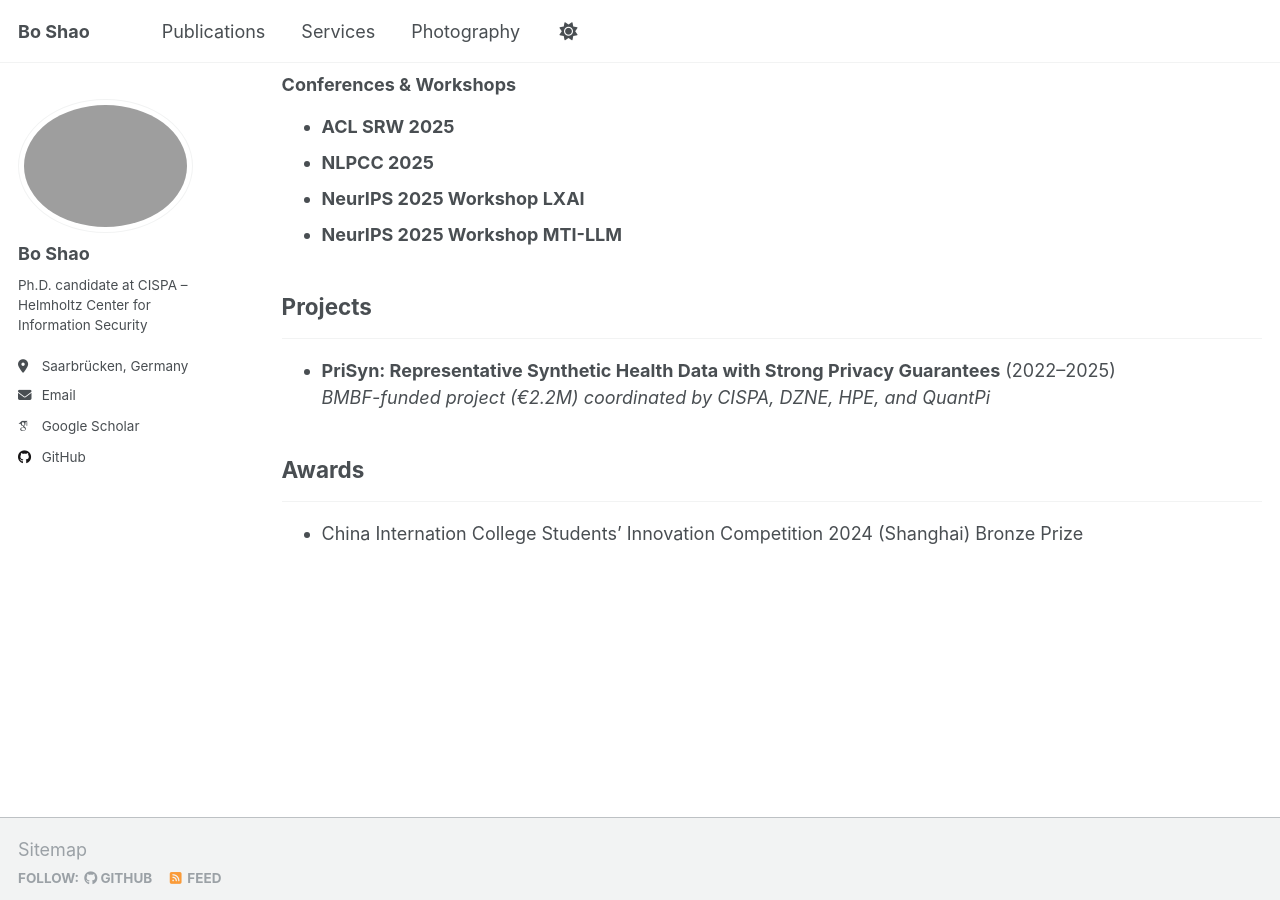
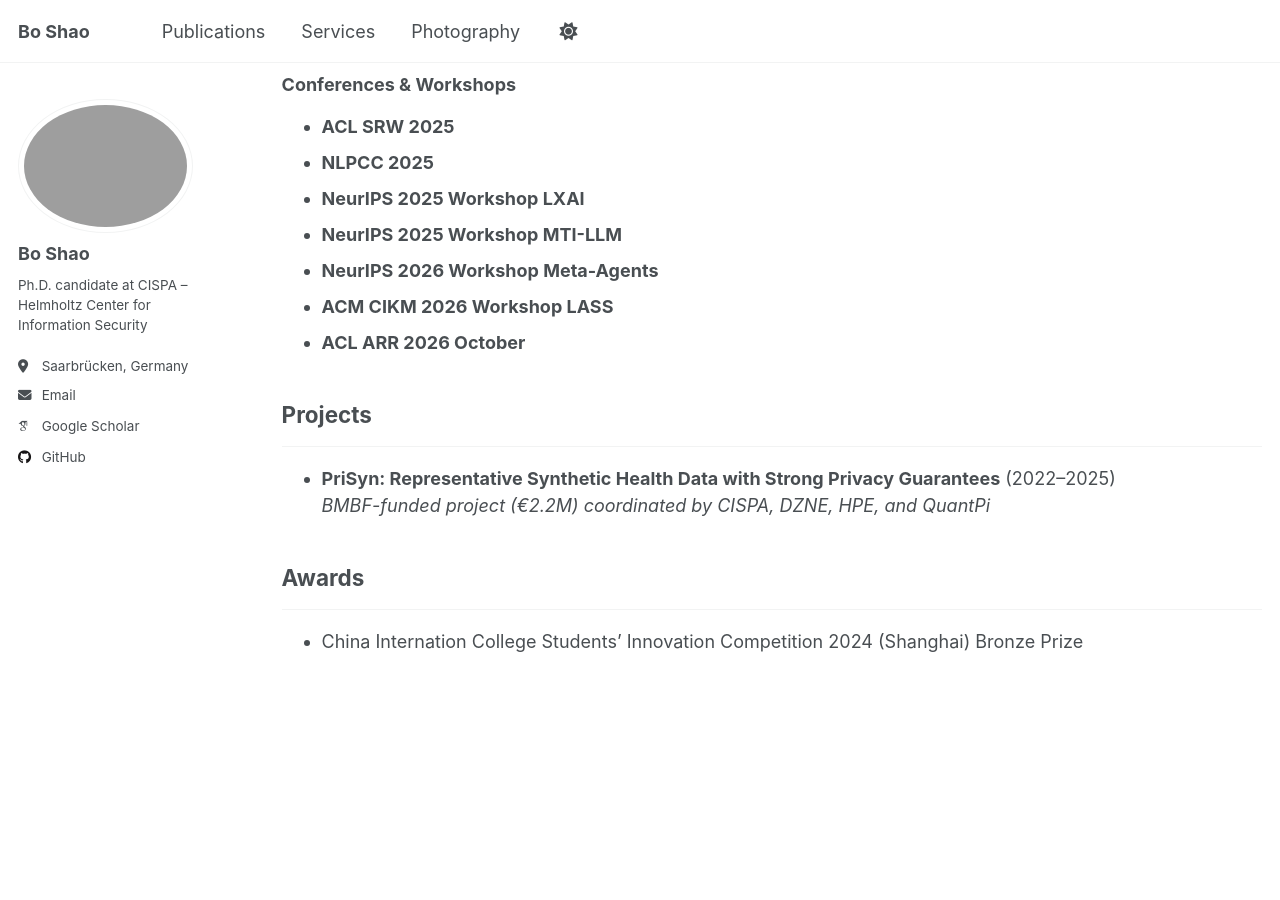
Before and after one commit to bosh-x/bosh-x.github.io, a Jekyll site: the page built from _pages/services.md, in a window 1280 px wide and 900 px high, scrolled down 480 px. Built offline with Jekyll 4.4.1, drawn with Linux system fonts in a browser that asks for light colours; some web fonts are replaced; comment, search, counter and statistics services are not loaded.

Commit message:
Add Kudos link for CCS 2026 paper and update reviewer services

```diff
--- a/_pages/services.md
+++ b/_pages/services.md
@@ -27,7 +27,9 @@ redirect_from:
 - **NLPCC 2025**
 - **NeurIPS 2025 Workshop LXAI**
 - **NeurIPS 2025 Workshop MTI-LLM**
-
+- **NeurIPS 2026 Workshop Meta-Agents**
+- **ACM CIKM 2026 Workshop LASS**
+- **ACL ARR 2026 October**
 
 ## Projects
 ---
```
Also changed, not shown: _pages/publication.md (+1 -0 lines).
